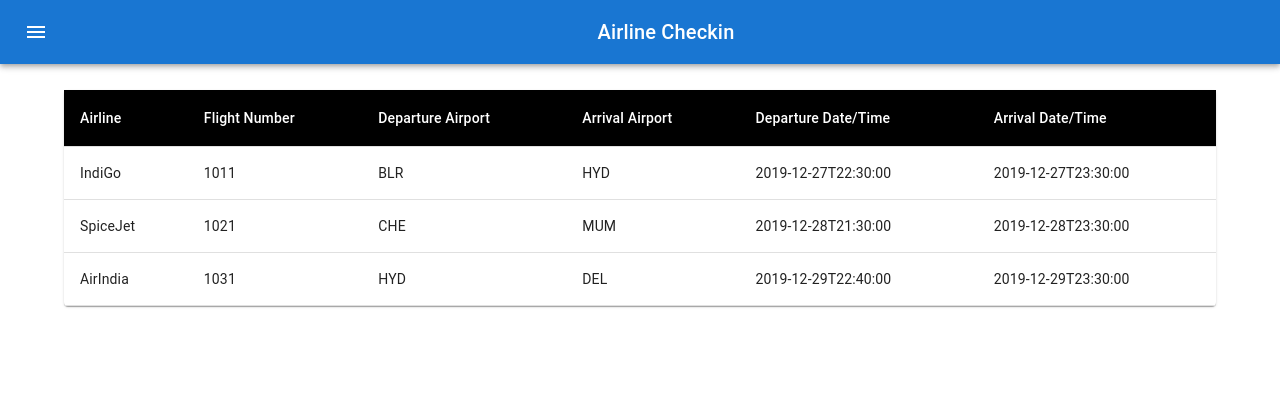
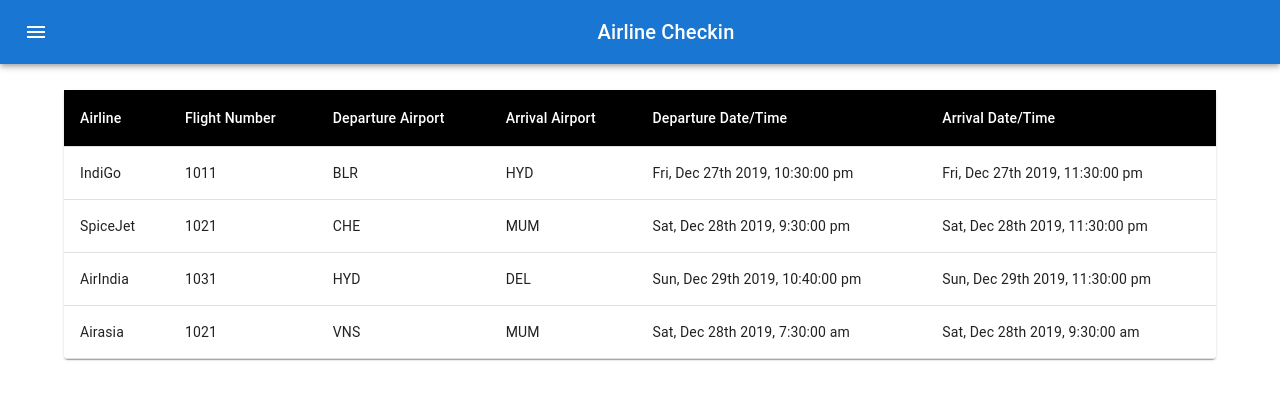
Before and after one commit to Shamim-Aktar/airlinechckin201, a React (Create React App) app: page / in a window 1280 px wide. Shown: the top 400 px of the page. Built offline with nearby package versions, Linux system fonts and the light colour scheme; data requests are answered from the project's data file.

Commit message:
date formated tiime am pm

```diff
--- a/dataBase.json
+++ b/dataBase.json
@@ -83,6 +83,24 @@
       "ancillary": [
         "merchandise",
         "BaggageAllowance"
+      ]
+    },
+    {
+      "id": "4",
+      "flightNo": "1021",
+      "airline": "Airasia",
+      "departureStation": "VNS",
+      "arrivalStation": "MUM",
+      "departureDate": "2019-12-28T07:30:00",
+      "arrivalDate": "2019-12-28T09:30:00",
+      "special_meals": [
+        "Non-veg-meal",
+        "Maggie",
+        "coffee"
+      ],
+      "ancillary": [
+        "Movie",
+        "Student Discount"
       ]
     }
   ],
--- a/src/flight/FlightDetailList.js
+++ b/src/flight/FlightDetailList.js
@@ -59,12 +59,10 @@
                                         {columns && columns.map((column, i) => {
 
                                             let value = row[column.id];
-                                            // newDate=row
 
-                                          //let  newvalue=moment(row.id.arrivalDate).format("dddd, MMMM Do YYYY, h:mm:ss a")
-                                          // let newvalue=moment().format("dddd, MMMM Do YYYY, h:mm:ss a")
-
-                                           console.log(value)
+                                            if (column.id === 'arrivalDate' || column.id === 'departureDate') {
+                                                value = moment(value).format("ddd, MMM Do YYYY, h:mm:ss a")
+                                            }
                                             return (
                                                 <TableCell key={i}>
                                                     {value}
```
Also changed, not shown: 1 other file (tests, documents, lock files or other folders).
